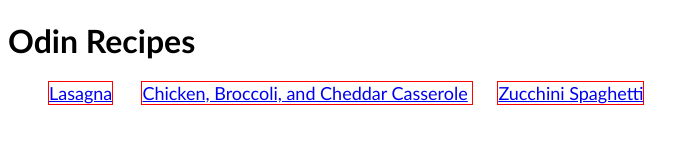
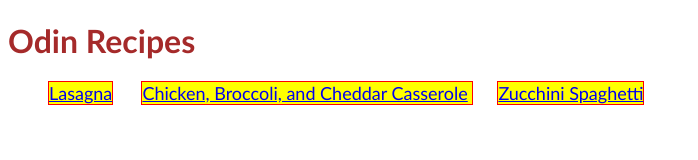
Before and after one commit to dennis-wolfers/odin-recipes, a plain HTML site: page index.html in a window 1280 px wide. Shown: the whole page, without its empty margins (0-698 px from the left). Drawn offline with Linux system fonts and the light colour scheme.

Commit message:
Add color and background-color properties

```diff
--- a/style.css
+++ b/style.css
@@ -7,12 +7,17 @@ body {
   display: inline;
   margin-right: 18pt;
   border: solid 1px red;
+  background-color: yellow;
 }
 
 ol li {
   font-style: oblique;
 }
 
+h1 {
+  color: brown;
+}
+
 h5 {
   margin-bottom: 0;
 }
```
